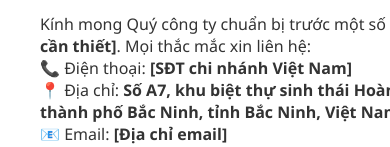
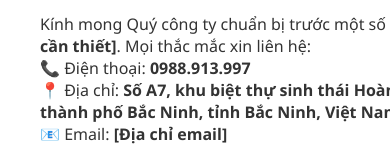
Before and after one commit to PhamLongadd/Guangri-email, a plain HTML site: page index.html in a window 390 px wide. Shown: the part 1189-1336 px from the top of the page. Drawn offline with Linux system fonts and the light colour scheme.

Commit message:
add-number-phone

```diff
--- a/index.html
+++ b/index.html
@@ -68,7 +68,7 @@
 
               <p>
                 Kính mong Quý công ty chuẩn bị trước một số tài liệu như: <strong>[liệt kê tài liệu cần thiết]</strong>. Mọi thắc mắc xin liên hệ:<br>
-                📞 Điện thoại: <strong>[SĐT chi nhánh Việt Nam]</strong><br>
+                📞 Điện thoại: <strong>0988.913.997</strong><br>
                 📍 Địa chỉ: <strong>Số A7, khu biệt thự sinh thái Hoàn Sơn, huyện Tiên Du, thành phố Bắc Ninh, tỉnh Bắc Ninh, Việt Nam</strong><br>
                 📧 Email: <strong>[Địa chỉ email]</strong>
               </p>
```
